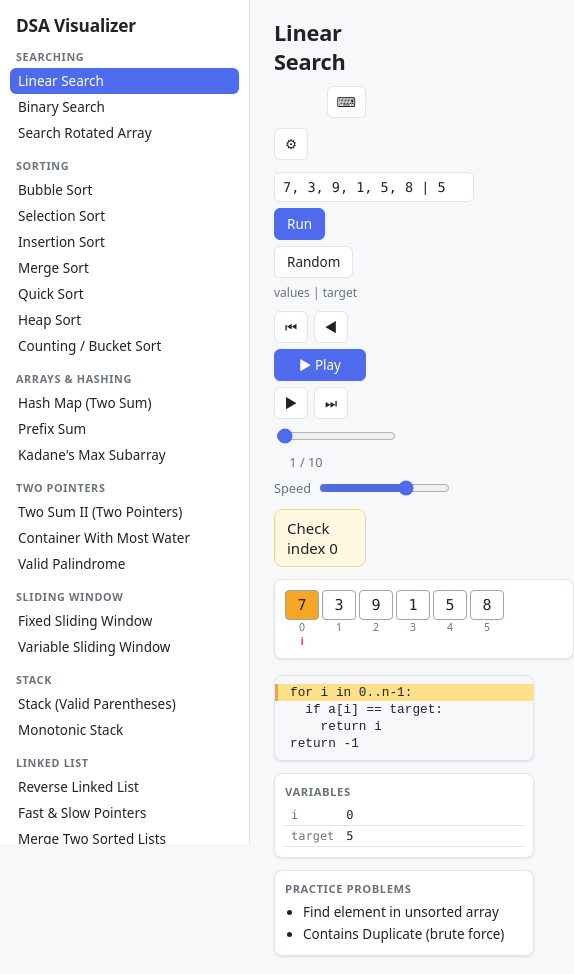
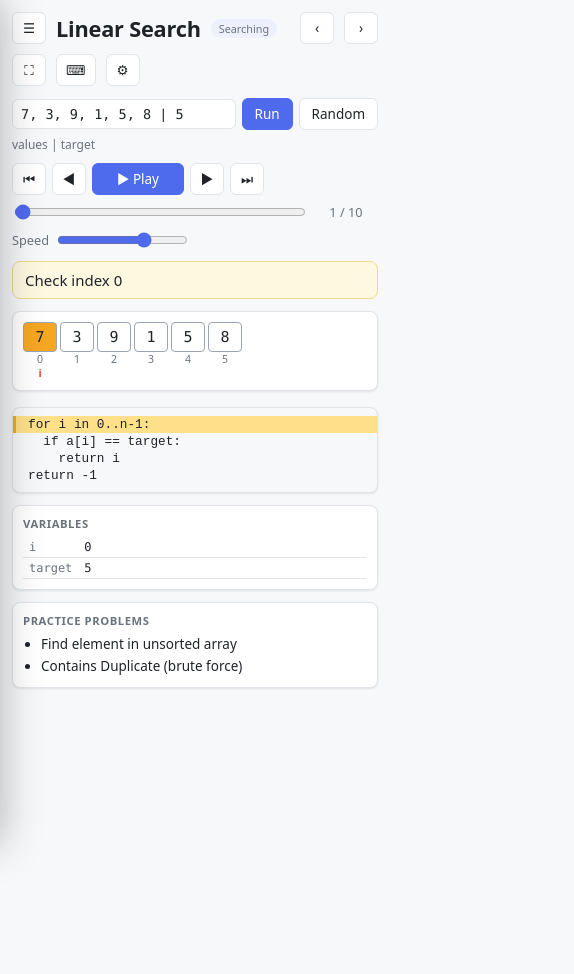
Before and after one commit to RealCloudyPanda/DSA-Visualizer, a React (Vite) app: page / in a window 390 px wide. Shown: the whole page, 574 px wide, since content can reach past the window. After the commit the page ends 844 px from the top, so only its background shows below. Built offline with nearby package versions, Linux system fonts and the light colour scheme.

Commit message:
feat: mobile drawer, focus mode and prev/next navigation

```diff
--- a/src/App.tsx
+++ b/src/App.tsx
@@ -1,5 +1,6 @@
-import { useEffect, useMemo, useState } from 'react'
-import { Algo, CATS, Frame } from './core'
+import { useEffect, useRef, useState } from 'react'
+import { Algo, Frame } from './core'
+import Sidebar from './Sidebar'
 import { ViewBox } from './Views'
 import Settings from './Settings'
 import Help from './Help'
@@ -19,6 +20,9 @@ export default function App() {
   const [err, setErr] = useState('')
   const [settings, setSettings] = useState(false)
   const [help, setHelp] = useState(false)
+  const [navOpen, setNavOpen] = useState(false)
+  const [focus, setFocus] = useState(false)
+  const searchRef = useRef<HTMLInputElement>(null)
   const speed = prefs.speed
 
   useEffect(() => {
@@ -40,7 +44,6 @@ export default function App() {
     const t = setTimeout(() => setI(i + 1), speed); return () => clearTimeout(t)
   }, [playing, i, frames, speed, prefs.loop])
 
-  const groups = useMemo(() => CATS.map(c => [c, ALGOS.filter(a => a.cat === c)] as const).filter(g => g[1].length), [])
   const f = frames[i]
   const togglePlay = () => { if (i >= frames.length - 1) setI(0); setPlaying(p => !p) }
   const go = (d: number) => { const k = ALGOS.findIndex(a => a.id === algo.id); location.hash = ALGOS[(k + d + ALGOS.length) % ALGOS.length].id }
@@ -56,23 +59,26 @@ export default function App() {
         ' ': togglePlay, ArrowRight: () => { setPlaying(false); setI(x => Math.min(last, x + n)) }, ArrowLeft: () => { setPlaying(false); setI(x => Math.max(0, x - n)) },
         Home: () => setI(0), End: () => setI(last), r: randomize, j: () => go(1), k: () => go(-1),
         '[': () => setPrefs({ ...prefs, speed: Math.min(1500, speed + 100) }), ']': () => setPrefs({ ...prefs, speed: Math.max(50, speed - 100) }),
-        t: () => setPrefs({ ...prefs, theme: document.documentElement.dataset.theme === 'dark' ? 'light' : 'dark' }), s: () => setSettings(true), '?': () => setHelp(true),
+        t: () => setPrefs({ ...prefs, theme: document.documentElement.dataset.theme === 'dark' ? 'light' : 'dark' }), s: () => setSettings(true), f: () => setFocus(x => !x), '/': () => { setNavOpen(true); setFocus(false); setTimeout(() => searchRef.current?.focus()) }, '?': () => setHelp(true),
       }
       const fn = map[e.key.length === 1 ? e.key.toLowerCase() : e.key] ?? map[e.key]; if (fn) { e.preventDefault(); fn() }
     }
     addEventListener('keydown', h); return () => removeEventListener('keydown', h)
   })
   return (
-    <div className="app">
+    <div className={'app' + (navOpen ? ' nav-open' : '') + (focus ? ' focus' : '')}>
       <nav>
-        <h2>DSA Visualizer</h2>
-        {groups.map(([c, list]) => (
-          <div key={c}><h4>{c}</h4>{list.map(a => <a key={a.id} href={'#' + a.id} className={a.id === algo.id ? 'on' : ''}>{a.name}</a>)}</div>
-        ))}
+        <div className="brand"><div className="logo">DS</div><h2>DSA Visualizer</h2></div>
+        <Sidebar ref={searchRef} algos={ALGOS} current={algo.id} onPick={() => setNavOpen(false)} />
       </nav>
+      <div className="scrim" onClick={() => setNavOpen(false)} />
       <main>
         <div className="head">
-          <h1>{algo.name}</h1><span className="grow" />
+          <button className="icon menu" onClick={() => setNavOpen(true)} title="Menu">☰</button>
+          <h1>{algo.name}</h1><span className="tag">{algo.cat}</span><span className="grow" />
+          <button className="icon" title="Previous visualizer (K)" onClick={() => go(-1)}>‹</button>
+          <button className="icon" title="Next visualizer (J)" onClick={() => go(1)}>›</button>
+          <button className={'icon' + (focus ? ' primary' : '')} title="Focus mode (F)" onClick={() => setFocus(!focus)}>⛶</button>
           <button className="icon" title="Keyboard shortcuts (?)" onClick={() => setHelp(true)}>⌨</button>
           <button className="icon" title="Settings (S)" onClick={() => setSettings(true)}>⚙</button>
         </div>
--- a/src/style.css
+++ b/src/style.css
@@ -81,3 +81,23 @@ input[type=color] { width: 32px; height: 26px; padding: 0 2px; cursor: pointer }
 .speed { display: flex; gap: 6px; align-items: center; color: var(--muted); font-size: .85em }
 kbd { display: inline-block; min-width: 22px; padding: 1px 6px; border: 1px solid var(--line); border-bottom-width: 2px; border-radius: 4px; background: var(--code); font-family: ui-monospace, Menlo, monospace; font-size: .8em; text-align: center }
 .keys { width: 100%; border-collapse: collapse } .keys td { padding: 5px 4px; border-bottom: 1px solid var(--line) } .keys td:first-child { white-space: nowrap; width: 1% ; padding-right: 16px }
+.search { position: relative; margin: 0 2px 6px } .search input { width: 100%; padding-right: 28px }
+.search .clear { position: absolute; right: 4px; top: 50%; transform: translateY(-50%); border: 0; background: none; padding: 2px 6px }
+.cat h4 { cursor: pointer; display: flex; align-items: center; gap: 4px; user-select: none } .cat h4:hover { color: var(--fg) }
+.cat .n { margin-left: auto; font-weight: 400; opacity: .7 }
+.chev { display: inline-block; width: 10px; transition: transform .15s } .chev.open { transform: rotate(90deg) }
+nav a .grow { flex: 1 }
+.brand { display: flex; align-items: center; gap: 8px; margin: 0 6px 12px } .brand h2 { margin: 0 } .logo { width: 26px; height: 26px; border-radius: 7px; background: var(--accent); color: var(--accent-fg); display: grid; place-items: center; font-weight: 800; font-size: .8em }
+.menu { display: none }
+.app.focus nav, .app.focus .side, .app.focus .hint { display: none }
+.app.focus .views { flex: 1 }
+.scrim { display: none }
+@media (max-width: 820px) {
+  nav { position: fixed; left: 0; top: 0; z-index: 40; transform: translateX(-100%); transition: transform .2s; box-shadow: 0 0 40px rgba(0,0,0,.3) }
+  .app.nav-open nav { transform: none }
+  .app.nav-open .scrim { display: block; position: fixed; inset: 0; background: rgba(0,0,0,.35); z-index: 30 }
+  .menu { display: inline-block }
+  main { padding: 12px }
+  .player .speed { width: 100% }
+}
+.tag { font-size: .72em; padding: 2px 8px; border-radius: 99px; background: var(--hover); color: var(--muted); white-space: nowrap }
```
